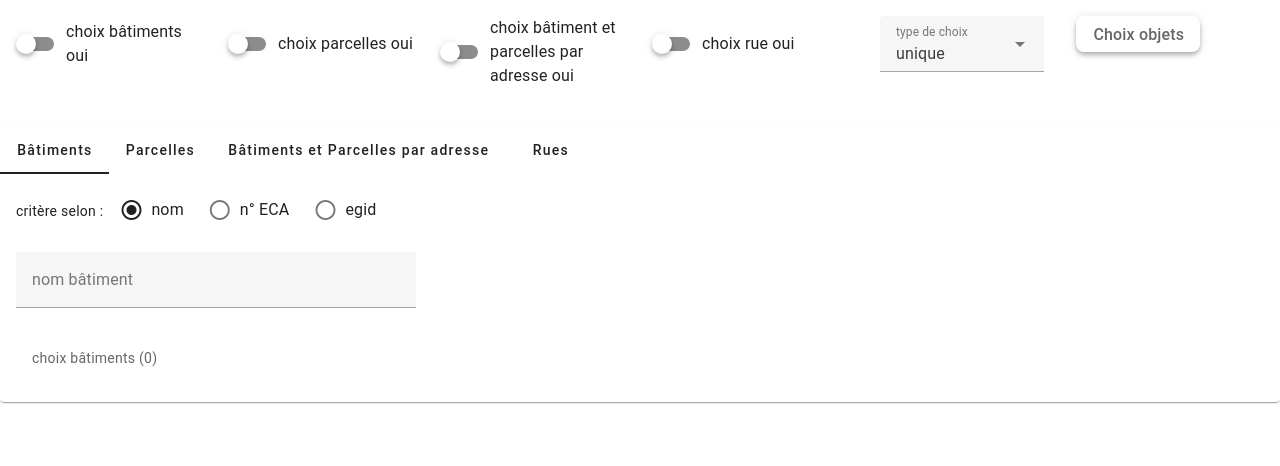
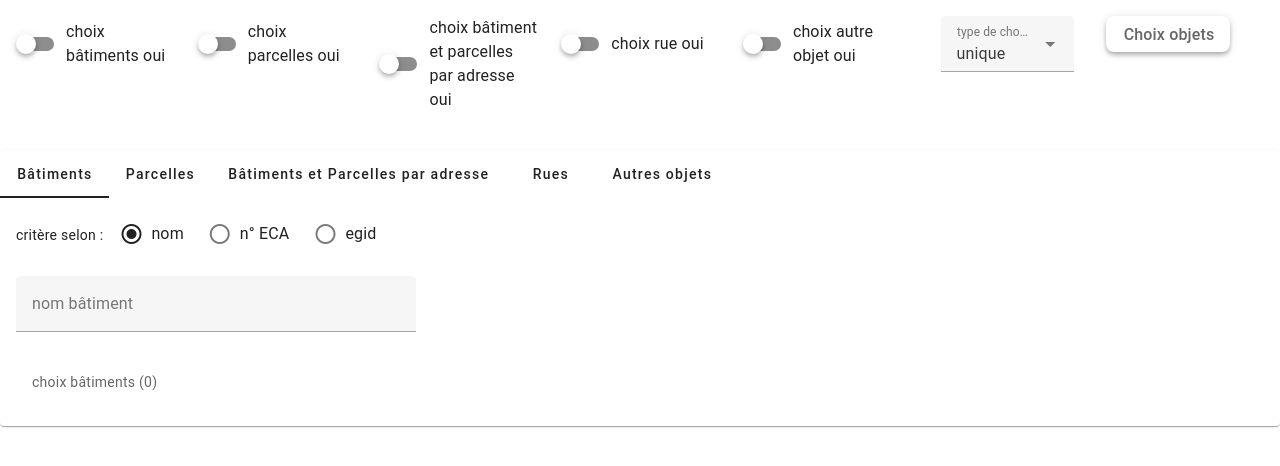
Before and after one commit to cnaegele/objetchoix, a Vue app: page / in a window 1280 px wide. Both pictures are taken after a click on the button "Choix objets". Shown: the top 466 px of the page. Built offline with nearby package versions, Linux system fonts and the light colour scheme; a small style sheet from the web is missing.

Commit message:
choix autre objet dev en cours

```diff
--- a/components.d.ts
+++ b/components.d.ts
@@ -9,9 +9,9 @@ export {}
 declare module 'vue' {
   export interface GlobalComponents {
     AdresseChoix: typeof import('./src/components/AdresseChoix.vue')['default']
+    AutreObjetChoix: typeof import('./src/components/AutreObjetChoix.vue')['default']
     BatimentChoix: typeof import('./src/components/BatimentChoix.vue')['default']
     BatimentParcelleChoix: typeof import('./src/components/BatimentParcelleChoix.vue')['default']
-    copy: typeof import('./src/components/ParcelleChoix copy.vue')['default']
     ObjetChoix: typeof import('./src/components/ObjetChoix.vue')['default']
     ParcelleChoix: typeof import('./src/components/ParcelleChoix.vue')['default']
     RueChoix: typeof import('./src/components/RueChoix.vue')['default']
--- a/index.html
+++ b/index.html
@@ -4,7 +4,7 @@
     <meta charset="UTF-8">
     <link rel="icon" href="/favicon.ico">
     <meta name="viewport" content="width=device-width, initial-scale=1.0">
-    <title>Welcome to Vuetify 3</title>
+    <title>Choix objets</title>
   </head>
   <body>
     <div id="app"></div>
--- a/package.json
+++ b/package.json
@@ -2,7 +2,7 @@
   "name": "objetchoix",
   "private": true,
   "type": "module",
-  "version": "0.0.0",
+  "version": "0.0.1",
   "scripts": {
     "dev": "vite",
     "build": "run-p type-check \"build-only {@}\" --",
--- a/src/App.vue
+++ b/src/App.vue
@@ -36,6 +36,14 @@
             ></v-switch>
           </v-col>
           <v-col>
+            <v-switch
+              :label="`choix autre objet ${choixAutreObjet}`"
+              v-model="choixAutreObjet"
+              false-value="oui"
+              true-value="non"
+            ></v-switch>
+          </v-col>
+          <v-col>
             <div class="d-flex">
               <v-select
                 class="ml-4 mr-2"
@@ -61,6 +69,7 @@
         :parcelle="choixParcelle"
         :batpar="choixBatPar"
         :rue="choixRue"
+        :autre="choixAutreObjet"
         :ssServer="ssServer"
         @choixObjet="receptionObjet"
       ></ObjetChoix>
@@ -77,6 +86,7 @@ const choixBatiment = ref<string>('oui')
 const choixParcelle = ref<string>('oui')
 const choixBatPar = ref<string>('oui')
 const choixRue = ref<string>('oui')
+const choixAutreObjet = ref<string>('oui')
 const choixObjet = ref<boolean>(false)
 
 const ssServer = ref<string>('')
--- /dev/null
+++ b/src/components/AutreObjetChoix.vue
@@ -0,0 +1,11 @@
+<template>
+composant autre objet...
+</template>
+
+<script setup lang="ts">
+
+</script>
+
+<style scoped>
+
+</style>
--- a/src/components/ObjetChoix.vue
+++ b/src/components/ObjetChoix.vue
@@ -5,6 +5,7 @@
       <v-tab value="parcelle" v-if="props.parcelle === 'oui'">Parcelles</v-tab>
       <v-tab value="batpar" v-if="props.batpar === 'oui'">Bâtiments et Parcelles par adresse</v-tab>
       <v-tab value="rue" v-if="props.rue === 'oui'">Rues</v-tab>
+      <v-tab value="autre" v-if="props.autre === 'oui'">Autres objets</v-tab>
     </v-tabs>
 
     <v-card-text>
@@ -24,6 +25,10 @@
 
         <v-tabs-window-item value="rue" v-if="props.rue === 'oui'">
           <RueChoix :ssServer="ssServer" @choixRue="receptionObjet"></RueChoix>
+        </v-tabs-window-item>
+
+        <v-tabs-window-item value="autre" v-if="props.autre === 'oui'">
+          <AutreObjetChoix></AutreObjetChoix>
         </v-tabs-window-item>
       </v-tabs-window>
     </v-card-text>
```
